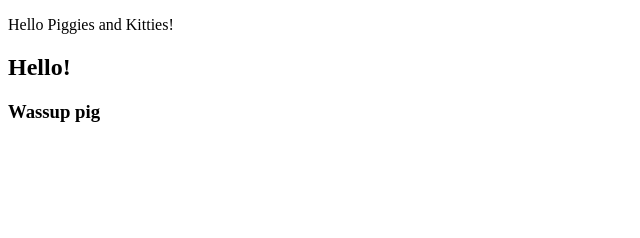
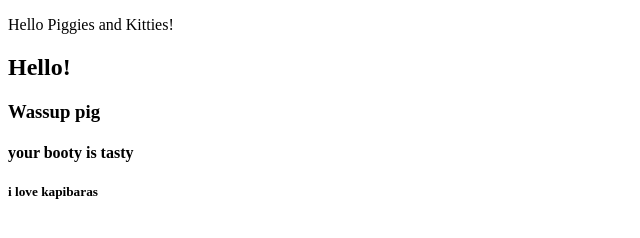
Before and after one commit to Yollopuki/project, a plain HTML site: page index.html in a window 1280 px wide. Shown: the whole page, without its empty margins (0-640 px from the left). Drawn offline with Linux system fonts and the light colour scheme.

Commit message:
adde 2 strings

```diff
--- a/index.html
+++ b/index.html
@@ -10,6 +10,8 @@
     <p>Hello Piggies and Kitties!</p>
     <h2>Hello!</h2>
     <h3>Wassup pig</h3>
+    <h4>your booty is tasty</h4>
+    <h5>i love kapibaras</h5>
 
     <script src ="script.js"></script>
 
```
